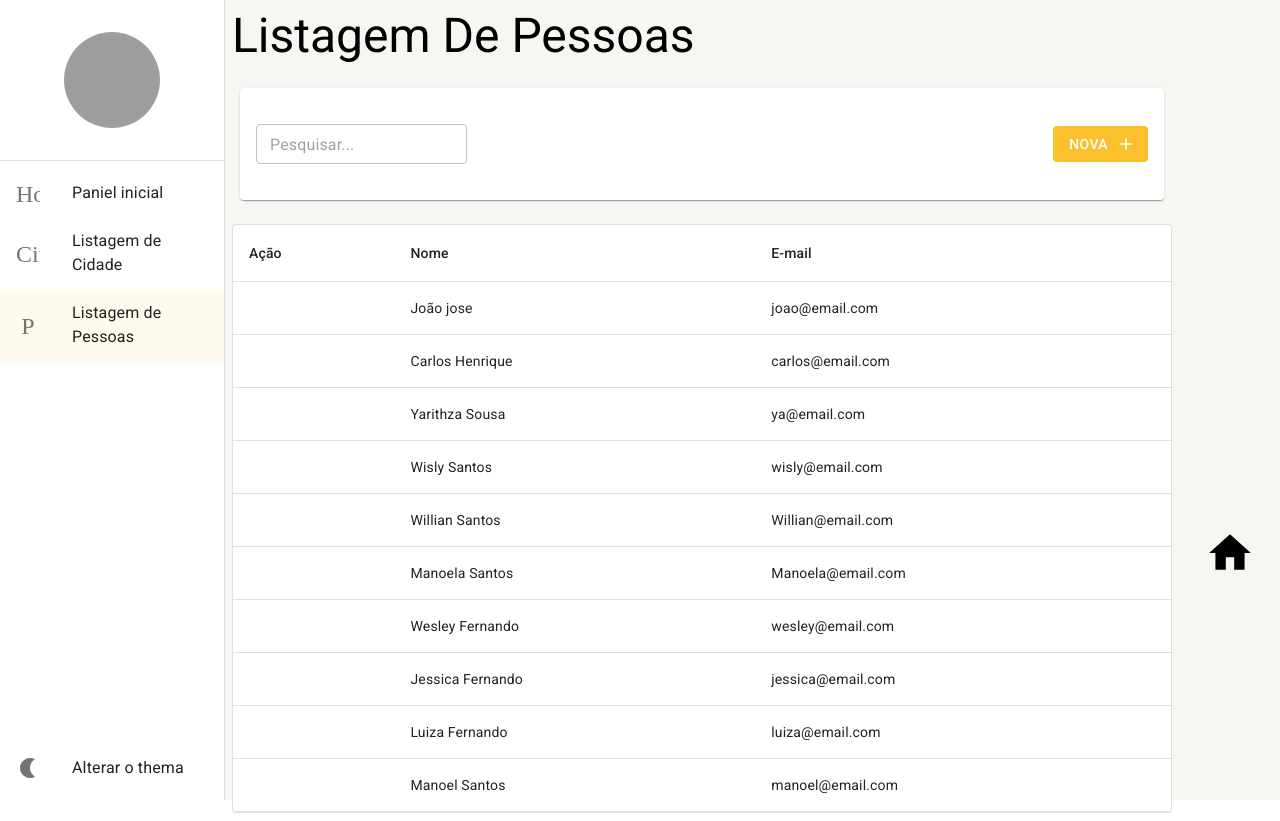
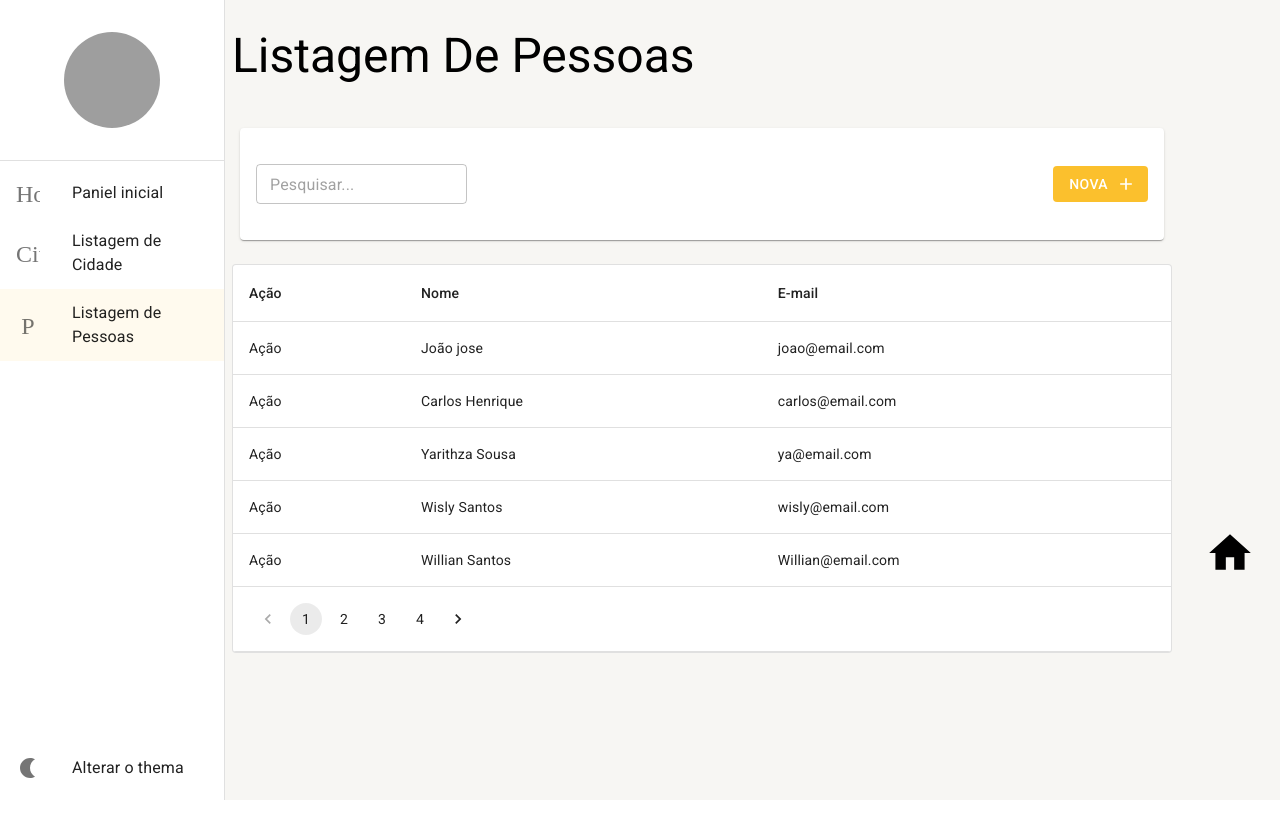
Before and after one commit to Wislysantos/projeto-crud-react, a React (Create React App) app: page /listagem-de-pessoas in a window 1280 px wide. After the commit the page ends 800 px from the top, so only its background shows below. Built offline with nearby package versions, Linux system fonts and the light colour scheme; data requests are answered from the project's data file; grey boxes are pictures that could not be loaded.

Commit message:
feat: add paginação na tabela de pessoas

```diff
--- a/src/pages/pessoas/ListagemDePessoas.tsx
+++ b/src/pages/pessoas/ListagemDePessoas.tsx
@@ -2,11 +2,12 @@ import  {useEffect, useMemo, useState} from 'react'
 import { useSearchParams } from "react-router-dom"
 
 import { useDebounce } from "../../shared/hooks"
+import { Enviroment } from '../../shared/environment'
 import { FerramentaDaListagem } from "../../shared/components"
 import { LayoutBaseDePaginaInicial } from "../../shared/layouts"
 import { IListagemPessoa, PessoaServece } from "../../shared/services/api/pessoas/PessoasService"
-import { Paper, Table, TableBody, TableCell, TableContainer, TableHead, TableRow, TableFooter, LinearProgress } from '@mui/material'
-import { Enviroment } from '../../shared/environment'
+import { Paper, Table, TableBody, TableCell, TableContainer, TableHead, TableRow, TableFooter, LinearProgress, Pagination } from '@mui/material'
+
 
 export const ListagemDePessoas: React.FC = ()=>{
 
@@ -20,12 +21,16 @@ export const ListagemDePessoas: React.FC = ()=>{
         return searchParams.get('busca') || ''
     },[searchParams])
 
+    const pagina = useMemo (()=>{
+        return Number(searchParams.get('pagina') || '1')
+    },[searchParams])
+
 
     useEffect(()=>{
         setIsLoading(true)
         debounce(()=>{
             setIsLoading(false)
-            PessoaServece.getAll(1, busca)
+            PessoaServece.getAll(pagina, busca)
             .then((result)=>{
                 if(result instanceof Error){
                     alert(result.message)
@@ -38,7 +43,7 @@ export const ListagemDePessoas: React.FC = ()=>{
             })
         })
 
-    },[busca])
+    },[busca, pagina])
 
     return(
         <>
@@ -49,7 +54,7 @@ export const ListagemDePessoas: React.FC = ()=>{
                     textoButtonNovo="Nova"
                     mostrarInput
                     textoInput={busca}
-                    mudarTextoDeBusca={texto=> setSearchParams({busca : texto}, {replace: true})}
+                    mudarTextoDeBusca={texto=> setSearchParams({busca : texto, pagina: '1'}, {replace: true})}
                 ></FerramentaDaListagem>
             }
             >
@@ -65,7 +70,7 @@ export const ListagemDePessoas: React.FC = ()=>{
                         <TableBody>
                             {rows.map(row =>(
                                 <TableRow>
-                                    <TableCell></TableCell>
+                                    <TableCell>Ação</TableCell>
                                     <TableCell>{row.nomeCompleto}</TableCell>
                                     <TableCell>{row.email}</TableCell>
                                 </TableRow>
@@ -82,6 +87,17 @@ export const ListagemDePessoas: React.FC = ()=>{
                                     </TableCell>
                                 </TableRow>
                             )}
+                            {(totalCount > 0 && totalCount > Enviroment.LIMITE_DE_LINHA)&&(
+                                <TableRow>
+                                    <TableCell colSpan={3}>
+                                        <Pagination
+                                            page={pagina}
+                                            count={Math.ceil(totalCount / Enviroment.LIMITE_DE_LINHA)}
+                                            onChange={(e, newPage)=>{setSearchParams({busca, pagina : newPage.toString()}, {replace : true})}}
+                                        />
+                                    </TableCell>
+                                </TableRow>
+                            )}
                         </TableFooter>
                     </Table>
                 </TableContainer>
--- a/src/shared/environment/index.ts
+++ b/src/shared/environment/index.ts
@@ -4,7 +4,7 @@ export const Enviroment ={
      * Define a quantidade de linhas a ser carregada por padrão nas listagens
      */
 
-    LIMITE_DE_LINHA : 10,
+    LIMITE_DE_LINHA : 5,
     /**
      * Placeholder exibido nas inputs
      */
```
